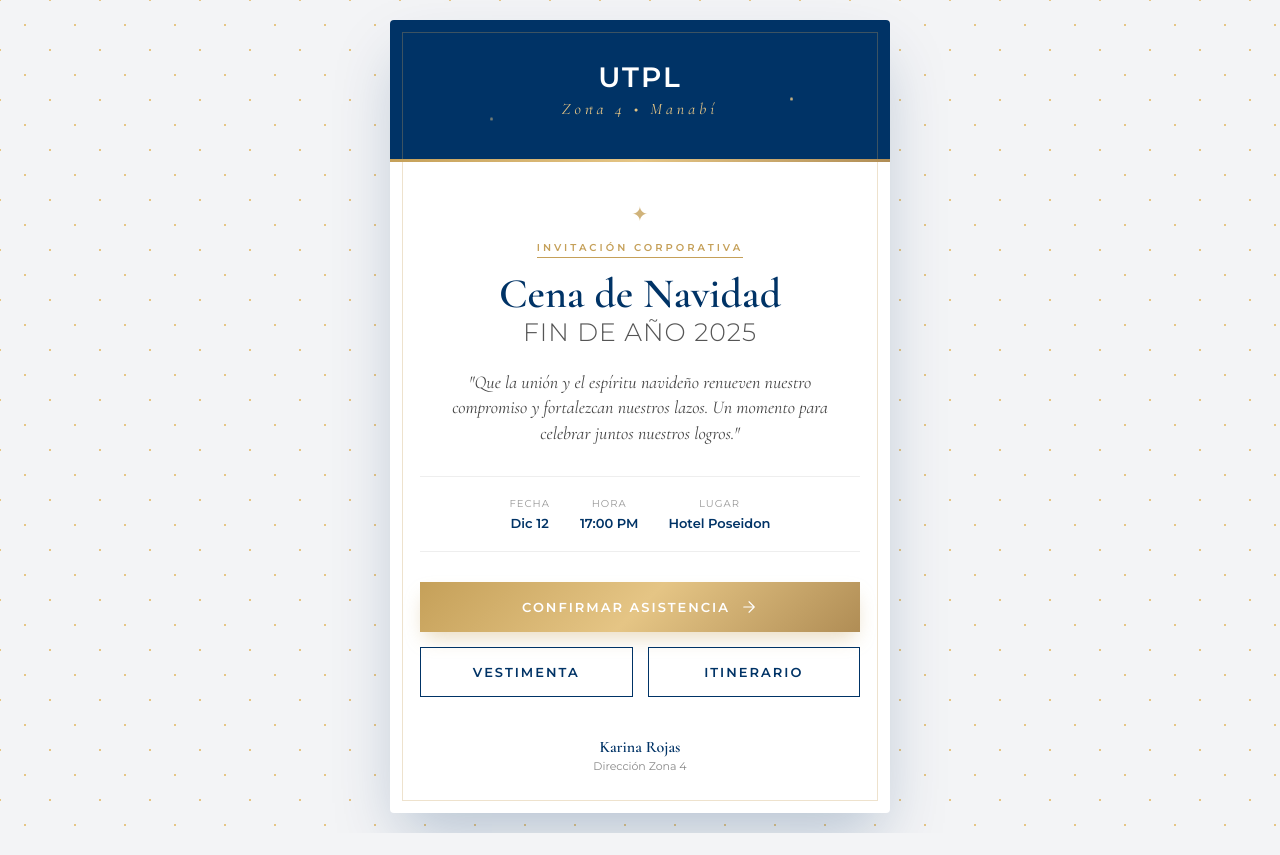
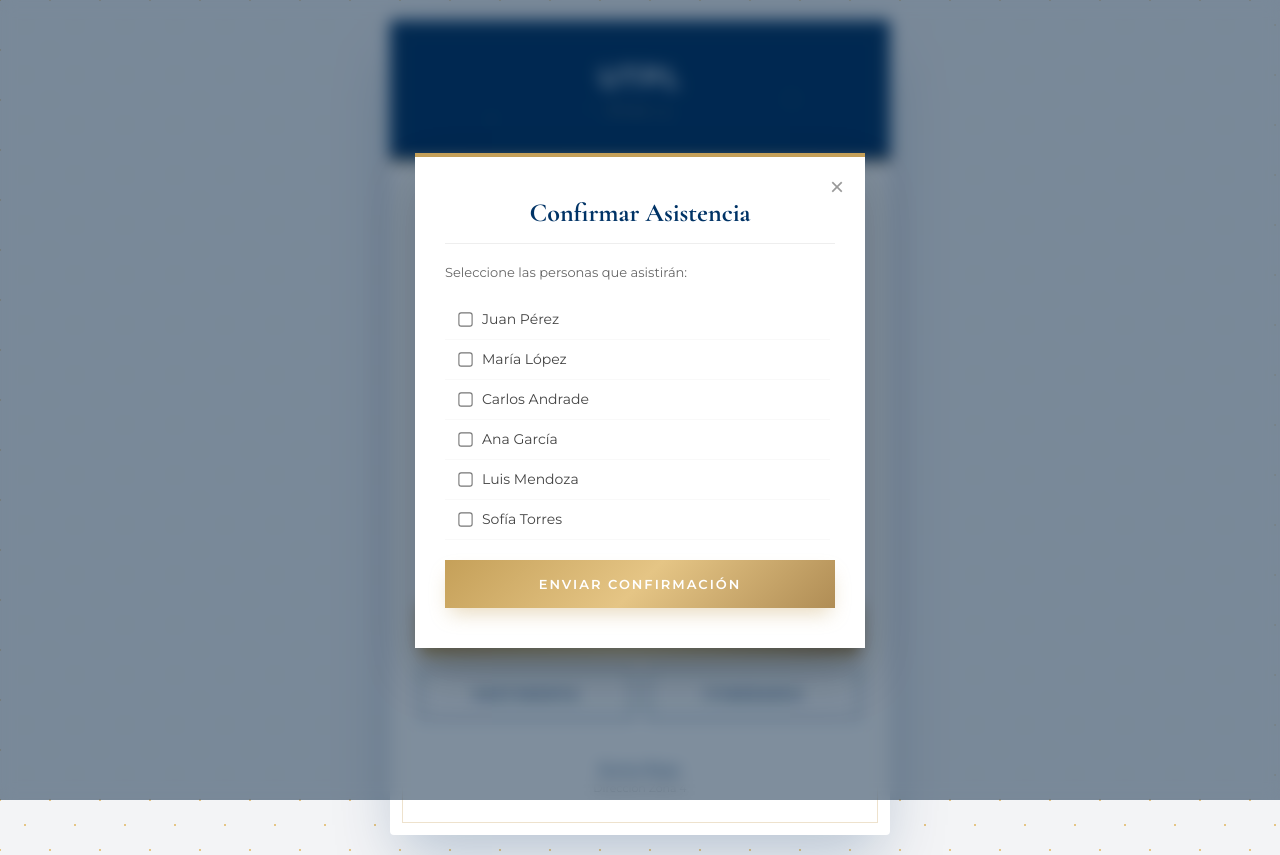
Before and after one commit to titofeijo94/navidadutpl2.github.io, a plain HTML site: page index.html in a window 1280 px wide. Both pictures are taken after a click on the button "CONFIRMAR ASISTENCIA". Before the commit the page ends 833 px from the top, so only its background shows below. Drawn offline with nearby package versions, Linux system fonts and the light colour scheme.

```diff
--- a/index.html
+++ b/index.html
@@ -201,20 +201,23 @@
             opacity: 0.8;
         }
 
-        /* Detalles Grid */
+        /* Detalles Grid MEJORADO */
         .details-row {
-            display: flex;
-            justify-content: center;
-            align-items: center;
-            gap: 30px;
+            display: grid; /* Usamos Grid para anchos exactos */
+            grid-template-columns: repeat(3, 1fr); /* 3 columnas de igual tamaño */
+            gap: 15px;
             margin: 30px 0;
             border-top: 1px solid #eee;
             border-bottom: 1px solid #eee;
             padding: 20px 0;
+            align-items: start; /* Alineamos al top para que los títulos siempre coincidan */
         }
 
         .detail-group {
             text-align: center;
+            display: flex;
+            flex-direction: column;
+            align-items: center;
         }
 
         .detail-label {
@@ -222,7 +225,8 @@
             text-transform: uppercase;
             color: #999;
             letter-spacing: 1px;
-            margin-bottom: 5px;
+            margin-bottom: 6px;
+            height: 12px; /* Altura fija para alinear títulos */
         }
 
         .detail-value {
@@ -230,6 +234,26 @@
             font-weight: 600;
             color: var(--primary);
             font-size: 13px;
+            line-height: 1.4;
+        }
+
+        .location-link {
+            text-decoration: none;
+            color: var(--primary);
+            transition: color 0.3s;
+            cursor: pointer;
+            display: inline-block;
+        }
+        .location-link:hover {
+            color: var(--gold);
+        }
+
+        /* Ajuste para que el icono se vea bien junto al texto o debajo si es necesario */
+        .icon-map {
+            font-size: 14px;
+            vertical-align: middle;
+            display: inline-block;
+            margin-left: 2px;
         }
 
         /* --- Botones --- */
@@ -305,7 +329,7 @@
         .modal-backdrop {
             position: fixed;
             top: 0; left: 0; width: 100%; height: 100%;
-            background: rgba(0, 30, 60, 0.4);
+            background: rgba(0, 30, 60, 0.5);
             backdrop-filter: blur(8px); /* Efecto Glass elegante */
             z-index: 1000;
             display: none;
@@ -359,6 +383,31 @@
             border-bottom: 1px solid #eee;
             padding-bottom: 15px;
         }
+
+        /* Lista de Asistentes */
+        .attendees-list {
+            text-align: left;
+            max-height: 250px;
+            overflow-y: auto;
+            margin-bottom: 20px;
+            padding-right: 5px;
+        }
+
+        .attendees-list::-webkit-scrollbar { width: 5px; }
+        .attendees-list::-webkit-scrollbar-thumb { background: var(--gold-light); border-radius: 4px; }
+
+        .attendee-item {
+            display: flex;
+            align-items: center;
+            padding: 10px;
+            border-bottom: 1px solid #f9f9f9;
+            cursor: pointer;
+        }
+
+        .attendee-item:hover { background-color: #fcfcfc; }
+
+        .attendee-item input { margin-right: 10px; accent-color: var(--primary); transform: scale(1.1); }
+        .attendee-name { font-size: 14px; color: #444; }
 
         /* Timeline en Modal */
         .timeline-elegant {
@@ -417,7 +466,7 @@
 
         <!-- Header con animación de destellos -->
         <div class="header">
-            <!-- Destellos generados por JS o CSS fijos -->
+            <!-- Destellos -->
             <div class="sparkle" style="top: 10%; left: 20%; animation-delay: 0s;"></div>
             <div class="sparkle" style="top: 30%; left: 80%; animation-delay: 1.5s;"></div>
             <div class="sparkle" style="top: 60%; left: 40%; animation-delay: 2.5s;"></div>
@@ -425,7 +474,7 @@
 
             <div class="logo-container">
                 <div class="logo-utpl">UTPL</div>
-                <span class="logo-sub">Zona 4 • Manabí</span>
+                <span class="logo-sub">Zona 4</span>
             </div>
         </div>
 
@@ -443,7 +492,7 @@
                 </p>
             </div>
 
-            <!-- Datos Clave -->
+            <!-- Datos Clave (Ahora perfectamente cuadrados) -->
             <div class="details-row">
                 <div class="detail-group">
                     <div class="detail-label">Fecha</div>
@@ -451,17 +500,23 @@
                 </div>
                 <div class="detail-group">
                     <div class="detail-label">Hora</div>
-                    <div class="detail-value">17:00 PM</div>
+                    <div class="detail-value">17:00</div>
                 </div>
                 <div class="detail-group">
                     <div class="detail-label">Lugar</div>
-                    <div class="detail-value">Hotel Poseidon</div>
+                    <div class="detail-value">
+                        <!-- Enlace a Google Maps con Manta -->
+                        <a href="https://maps.app.goo.gl/JsVaXVVZsPSEiEv17" target="_blank" class="location-link">
+                            Manta • Hotel Poseidon <span class="icon-map">📍</span>
+                        </a>
+                    </div>
                 </div>
             </div>
 
             <!-- Botones -->
             <div class="btn-container">
-                <button class="btn btn-gold" onclick="confirmar()">
+                <!-- Botón Confirmar abre Modal de Lista -->
+                <button class="btn btn-gold" onclick="toggleModal('modal-asistencia')">
                     Confirmar Asistencia
                     <svg class="icon-svg" viewBox="0 0 24 24" fill="none" stroke="currentColor"><path d="M5 12h14M12 5l7 7-7 7" stroke-linecap="round" stroke-linejoin="round"/></svg>
                 </button>
@@ -480,7 +535,45 @@
     </div>
 </div>
 
-<!-- Modal Vestimenta -->
+<!-- Modal 1: Lista de Asistencia -->
+<div id="modal-asistencia" class="modal-backdrop" onclick="toggleModal('modal-asistencia')">
+    <div class="modal-content" onclick="event.stopPropagation()">
+        <button class="close-modal" onclick="toggleModal('modal-asistencia')">&times;</button>
+        <h3 class="modal-title">Confirmar Asistencia</h3>
+
+        <p style="font-size: 13px; color: #666; margin-bottom: 20px; text-align: left;">
+            Seleccione las personas que asistirán:
+        </p>
+
+        <div class="attendees-list">
+            <!-- Ejemplo de Lista -->
+            <label class="attendee-item">
+                <input type="checkbox"> <span class="attendee-name">Juan Pérez</span>
+            </label>
+            <label class="attendee-item">
+                <input type="checkbox"> <span class="attendee-name">María López</span>
+            </label>
+            <label class="attendee-item">
+                <input type="checkbox"> <span class="attendee-name">Carlos Andrade</span>
+            </label>
+            <label class="attendee-item">
+                <input type="checkbox"> <span class="attendee-name">Ana García</span>
+            </label>
+            <label class="attendee-item">
+                <input type="checkbox"> <span class="attendee-name">Luis Mendoza</span>
+            </label>
+            <label class="attendee-item">
+                <input type="checkbox"> <span class="attendee-name">Sofía Torres</span>
+            </label>
+        </div>
+
+        <button class="btn btn-gold" style="width: 100%;" onclick="enviarConfirmacion()">
+            Enviar Confirmación
+        </button>
+    </div>
+</div>
+
+<!-- Modal 2: Vestimenta -->
 <div id="modal-dress" class="modal-backdrop" onclick="toggleModal('modal-dress')">
     <div class="modal-content" onclick="event.stopPropagation()">
         <button class="close-modal" onclick="toggleModal('modal-dress')">&times;</button>
@@ -492,8 +585,8 @@
                    <svg class="icon-svg" style="color: var(--primary);" viewBox="0 0 24 24" fill="none" stroke="currentColor"><path d="M20.38 3.4a1.6 1.6 0 0 1 .4 1.6l-1.9 6.22a2.33 2.33 0 0 1-2.2 1.66h-9.36a2.33 2.33 0 0 1-2.2-1.66L3.22 5a1.6 1.6 0 0 1 1.76-2.08l1.63.26A2.3 2.3 0 0 0 8.86 2h6.28a2.3 2.3 0 0 0 2.25 1.18z"></path></svg>
                 </div>
                 <div>
-                    <h4 style="margin: 0; color: var(--primary); font-family: 'Cormorant Garamond', serif; font-size: 18px;">White Party</h4>
-                    <p style="margin: 5px 0 0; font-size: 13px; color: #666;">Se solicita vestimenta estrictamente blanca.</p>
+                    <h4 style="margin: 0; color: var(--primary); font-family: 'Cormorant Garamond', serif; font-size: 18px;">Gama de Colores</h4>
+                    <p style="margin: 5px 0 0; font-size: 13px; color: #666;">Se sugiere vestir en <strong>blanco o tonos pasteles</strong>.</p>
                 </div>
             </div>
 
@@ -503,14 +596,14 @@
                 </div>
                 <div>
                     <h4 style="margin: 0; color: var(--primary); font-family: 'Cormorant Garamond', serif; font-size: 18px;">Calzado Cómodo</h4>
-                    <p style="margin: 5px 0 0; font-size: 13px; color: #666;">Evento sobre arena. Por favor, <strong>evitar tacones</strong>. Sandalias formales recomendadas.</p>
+                    <p style="margin: 5px 0 0; font-size: 13px; color: #666;">Evento sobre arena. Por su comodidad, <strong>evitar tacones</strong>. Se recomienda el uso de sandalias formales.</p>
                 </div>
             </div>
         </div>
     </div>
 </div>
 
-<!-- Modal Itinerario -->
+<!-- Modal 3: Itinerario -->
 <div id="modal-itinerary" class="modal-backdrop" onclick="toggleModal('modal-itinerary')">
     <div class="modal-content" onclick="event.stopPropagation()">
         <button class="close-modal" onclick="toggleModal('modal-itinerary')">&times;</button>
@@ -523,15 +616,15 @@
             </div>
             <div class="t-item">
                 <span class="t-time">17:00</span>
-                <div class="t-desc">Inicio del Evento & Bienvenida</div>
+                <div class="t-desc">Inicio del Evento</div>
             </div>
             <div class="t-item">
                 <span class="t-time">19:00</span>
-                <div class="t-desc">Cena Navideña Empresarial</div>
+                <div class="t-desc">Cena Navideña</div>
             </div>
              <div class="t-item">
                 <span class="t-time">NOCHE</span>
-                <div class="t-desc">Hospedaje en Hotel</div>
+                <div class="t-desc">Hospedaje</div>
             </div>
             <div class="t-item">
                 <span class="t-time">08:00</span>
@@ -550,7 +643,7 @@
         const modal = document.getElementById(id);
         if (modal.classList.contains('modal-active')) {
             modal.classList.remove('modal-active');
-            setTimeout(() => { modal.style.display = 'none'; }, 400); // Wait for transition
+            setTimeout(() => { modal.style.display = 'none'; }, 400);
         } else {
             modal.style.display = 'flex';
             // Force reflow
@@ -559,9 +652,9 @@
         }
     }
 
-    function confirmar() {
-        // Aquí iría el enlace real, ej: window.open('https://forms.office.com/...', '_blank');
-        alert("¡Redirigiendo a formulario de confirmación!");
+    function enviarConfirmacion() {
+        alert("¡Asistencia Confirmada! Gracias.");
+        toggleModal('modal-asistencia');
     }
 </script>
 
```
